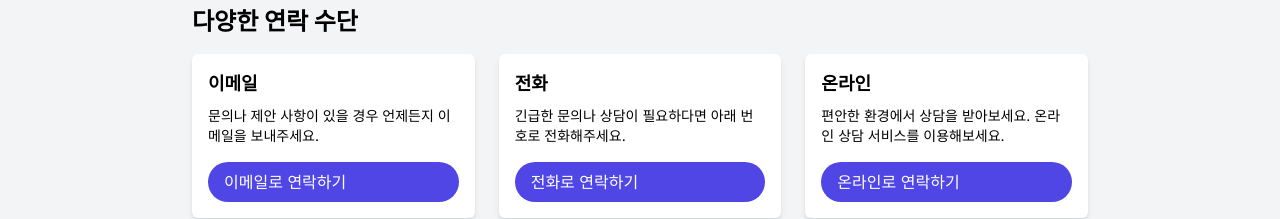
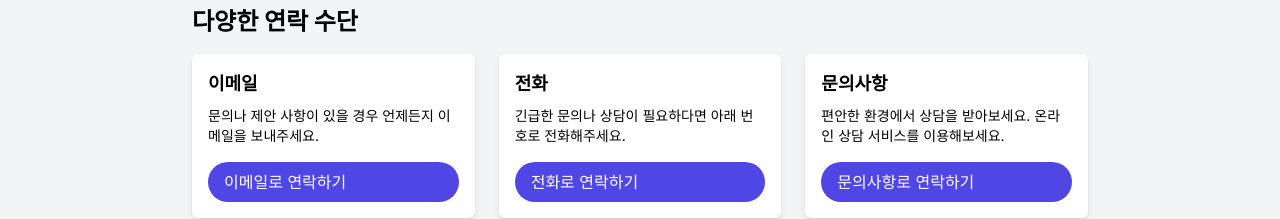
Before and after one commit to guswjd6476/studiomuna, a Next.js app: page /Contact in a window 1280 px wide. Shown: the part 582-801 px from the top of the page. Built offline with nearby package versions, Linux system fonts and the light colour scheme.

Commit message:
sitemap up

```diff
--- a/src/pages/Contact.tsx
+++ b/src/pages/Contact.tsx
@@ -14,7 +14,7 @@ export default function Contact() {
             contactLink: 'tel:+1234567890',
         },
         {
-            title: '온라인',
+            title: '문의사항',
             description: '편안한 환경에서 상담을 받아보세요. 온라인 상담 서비스를 이용해보세요.',
             contactLink: '/online-counseling',
         },
```
